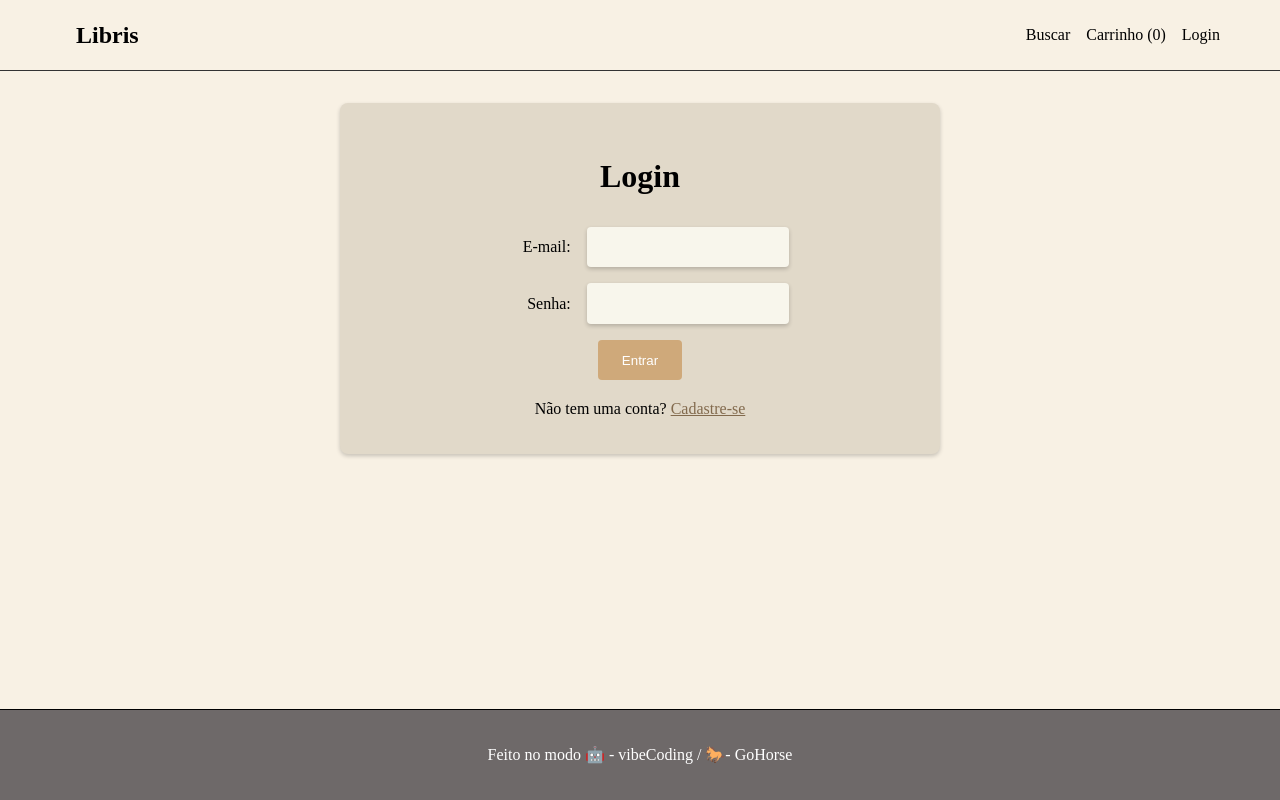
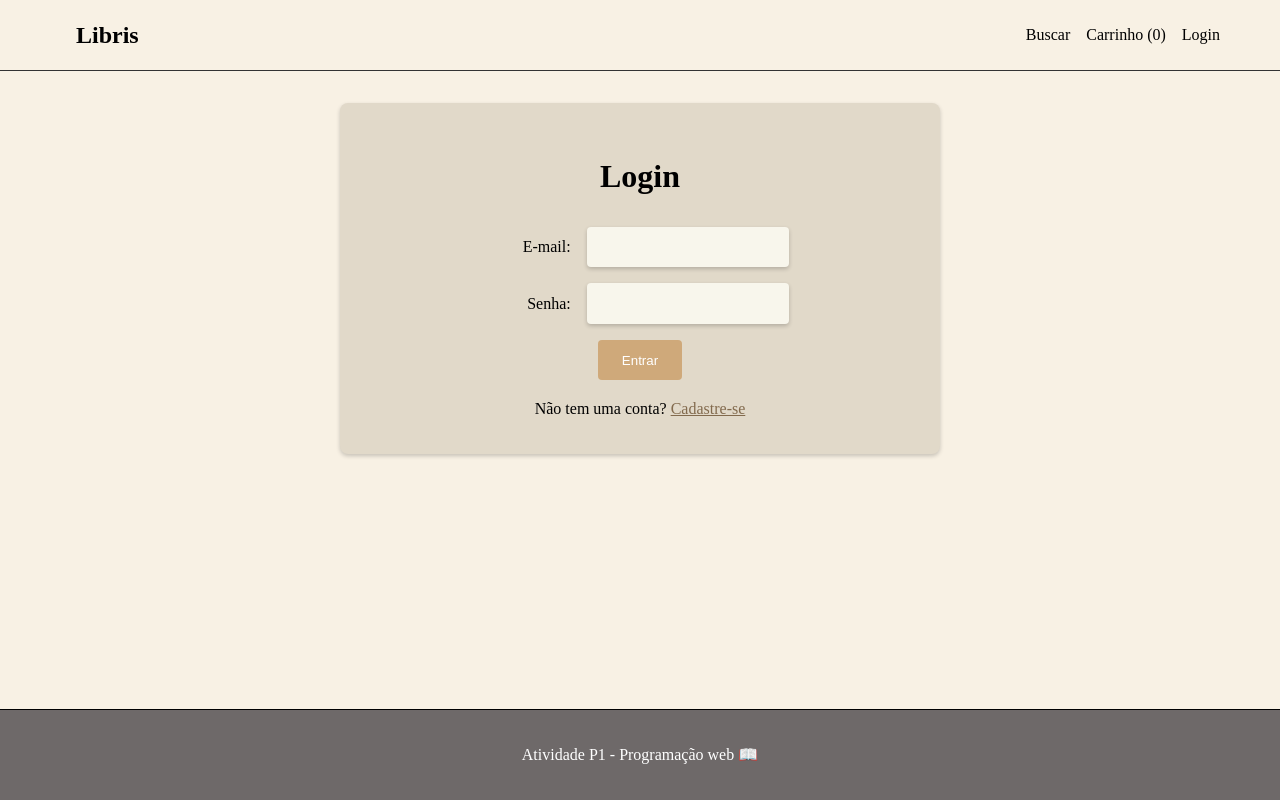
Before and after one commit to Feeeazy/alexandria, a React (Vite) app: page /login in a window 1280 px wide. Built offline with nearby package versions, Linux system fonts and the light colour scheme.

Commit message:
validacao de login

```diff
--- a/src/components/Footer/Footer.jsx
+++ b/src/components/Footer/Footer.jsx
@@ -5,7 +5,7 @@ import './Footer.css';
 const Footer = () => {
   return (
     <footer className="footer-bottom">
-        <p> Feito no modo 🤖 - vibeCoding / 🐎- GoHorse  </p>
+        <p> Atividade P1 - Programação web 📖  </p>
     </footer>
   );
 };
--- a/src/pages/Login/Login.jsx
+++ b/src/pages/Login/Login.jsx
@@ -1,15 +1,20 @@
 import React, { useState } from 'react';
-import { Link } from 'react-router-dom';
+import { Link, useNavigate } from 'react-router-dom';
 import './Login.css';
 
 export function Login() {
   const [email, setEmail] = useState('');
   const [password, setPassword] = useState('');
+  const navigate = useNavigate();
 
   const handleSubmit = (e) => {
     e.preventDefault();
-    // Implementar lógica de login aqui
-    console.log('Login:', { email, password });
+
+    if (!email || !password) {
+      alert('Por favor, preencha todos os campos.');
+      return;
+    }
+    navigate('/search');
   };
 
   return (
@@ -42,7 +47,7 @@ export function Login() {
           <button type="submit" className="btn">Entrar</button>
 
           <p>
-            Não tem uma conta? <Link to="/register" className={"link-label"}>Cadastre-se</Link>
+            Não tem uma conta? <Link to="/register" className="link-label">Cadastre-se</Link>
           </p>
         </form>
       </div>
```
